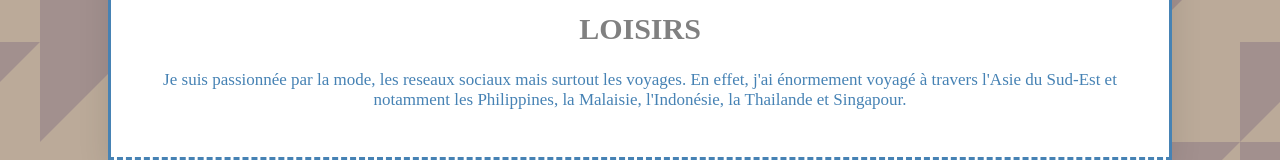
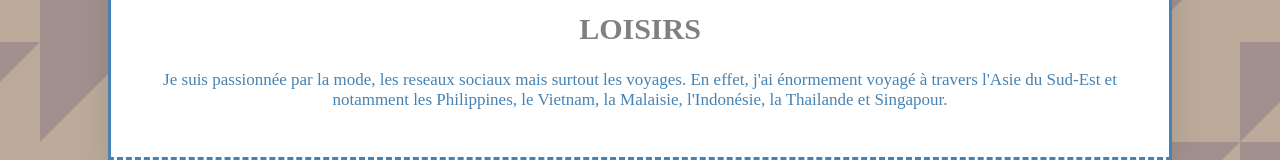
Before and after one commit to nadjetsayagh/My-profile, a plain HTML site: page index.html in a window 1280 px wide. Shown: the part 1858-2018 px from the top of the page. Drawn offline with Linux system fonts and the light colour scheme.

Commit message:
Ajout Pays

```diff
--- a/index.html
+++ b/index.html
@@ -72,7 +72,7 @@
           </p>
       </div>
       <div class="style2" id="pas"><h2>LOISIRS</h2>
-           <p> Je suis passionnée par la mode, les reseaux sociaux mais surtout les voyages. En effet, j'ai énormement voyagé à travers l'Asie du Sud-Est et notamment les Philippines, la Malaisie, l'Indonésie, la Thailande et Singapour.
+           <p> Je suis passionnée par la mode, les reseaux sociaux mais surtout les voyages. En effet, j'ai énormement voyagé à travers l'Asie du Sud-Est et notamment les Philippines, le Vietnam, la Malaisie, l'Indonésie, la Thailande et Singapour.
          </p>
       </div>
       <div class="style3" id="cont">
```
